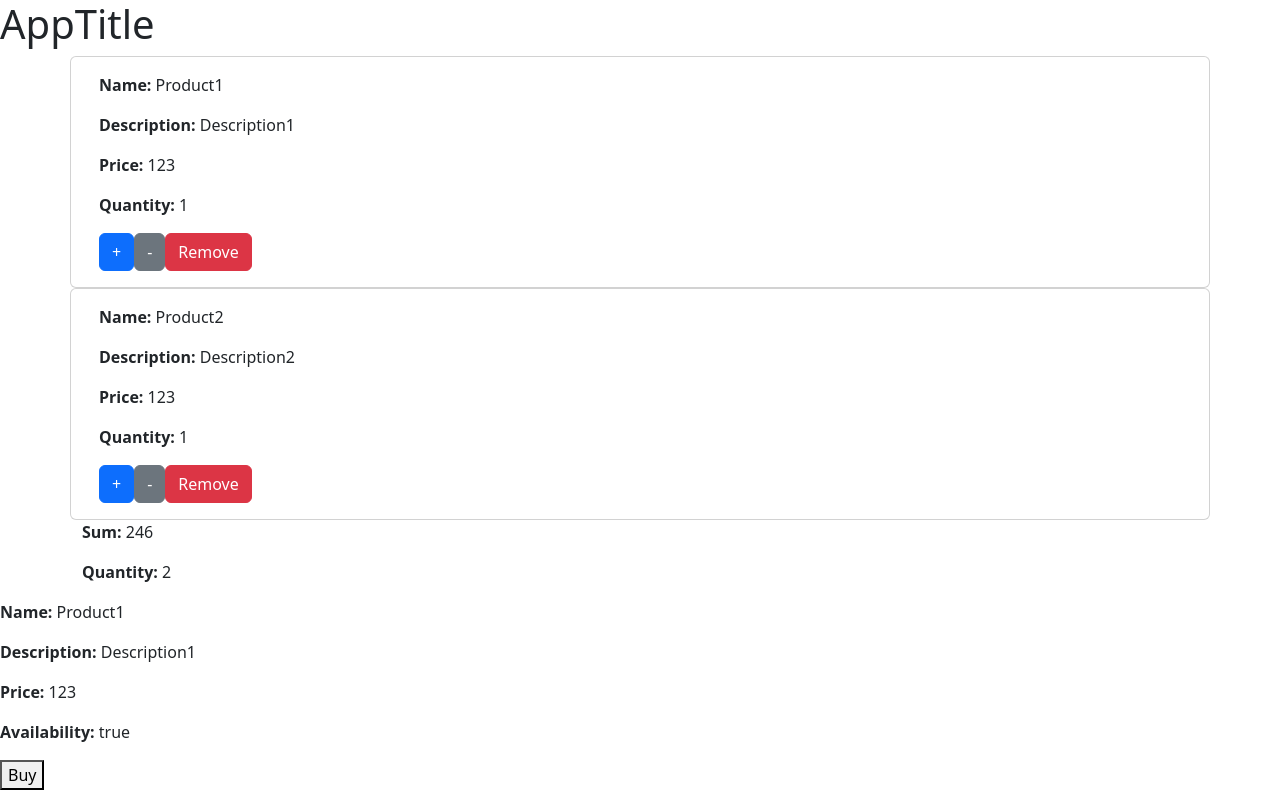
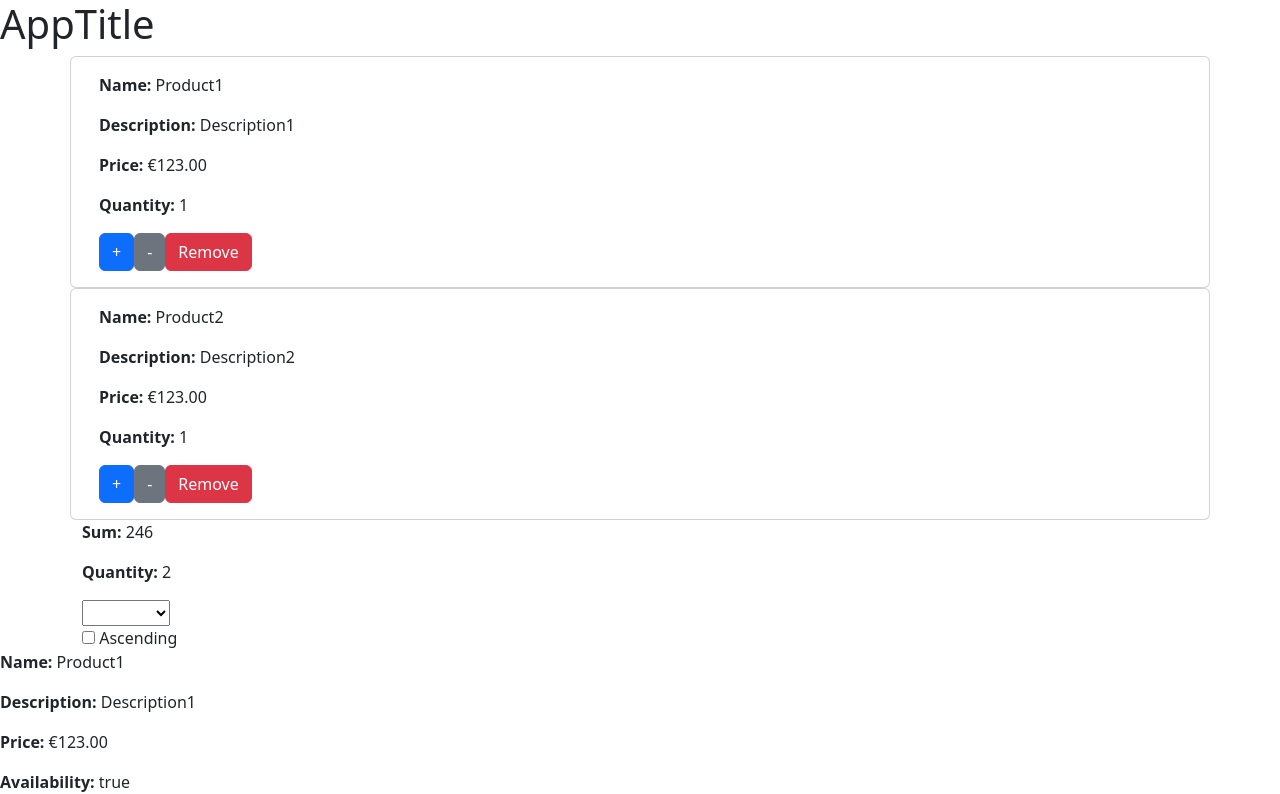
Before and after one commit to Marchelovich/ng-new-shop, an Angular app: page / in a window 1280 px wide. Shown: the top 794 px of the page. Built offline with nearby package versions, Linux system fonts and the light colour scheme.

Commit message:
task4: pipes

```diff
--- a/src/app/cart/cart.module.ts
+++ b/src/app/cart/cart.module.ts
@@ -1,8 +1,8 @@
 import { NgModule } from '@angular/core';
 import { CartListComponent } from './components/cart-list/cart-list.component';
 import { CartItemComponent } from './components/cart-item/cart-item.component';
-import {CommonModule} from "@angular/common";
 import {SharedModule} from "../shared/shared.module";
+import {FormsModule} from "@angular/forms";
 
 @NgModule({
   declarations: [
@@ -10,8 +10,8 @@ import {SharedModule} from "../shared/shared.module";
     CartListComponent,
   ],
     imports: [
-        CommonModule,
         SharedModule,
+        FormsModule,
     ],
   exports: [
     CartItemComponent,
--- a/src/app/cart/components/cart-item/cart-item.component.html
+++ b/src/app/cart/components/cart-item/cart-item.component.html
@@ -2,7 +2,7 @@
   <div class="card-body">
     <p><b>Name:</b> {{item.getProduct().name}}</p>
     <p><b>Description:</b> {{item.getProduct().description}}</p>
-    <p><b>Price:</b> {{item.getProduct().price}}</p>
+    <p><b>Price:</b> {{item.getProduct().price | currency: 'EUR'}}</p>
     <p><b>Quantity:</b> {{item.getQuantity()}}
     <div class="btn-toolbar" role="toolbar" aria-label="Toolbar with button groups">
       <button class="btn btn-primary" (click)="onQuantityIncrease()">+</button>
--- a/src/app/cart/components/cart-list/cart-list.component.html
+++ b/src/app/cart/components/cart-list/cart-list.component.html
@@ -1,7 +1,7 @@
 <div class="container">
   <div *ngIf="getCartItems().length; then cartItems else emptyCart"></div>
   <ng-template #cartItems>
-    <app-cart-item class="row gy-5"  *ngFor="let cartItem of getCartItems(); trackBy: trackByCartItem"
+    <app-cart-item class="row gy-5"  *ngFor="let cartItem of getCartItems() | orderByPipe: selectedSorting: isAscending; trackBy: trackByCartItem"
       [item]="cartItem"
       (quantityDecrease)="onQuantityDecrease($event)"
       (quantityIncrease)="onQuantityIncrease($event)"
@@ -9,6 +9,15 @@
     </app-cart-item>
     <p><b>Sum:</b> {{getCartSum()}}</p>
     <p><b>Quantity:</b> {{getCartQuantity()}}</p>
+
+    <div>
+      <select [(ngModel)]="selectedSorting">
+        <option *ngFor="let option of sortOptions | keyvalue" [value]="option.key">{{ option.value }}</option>
+      </select>
+      <br>
+      <input type="checkbox" [(ngModel)]="isAscending"> Ascending
+    </div>
+
   </ng-template>
   <ng-template #emptyCart>
     <p>Cart is empty</p>
--- a/src/app/cart/components/cart-list/cart-list.component.ts
+++ b/src/app/cart/components/cart-list/cart-list.component.ts
@@ -1,8 +1,9 @@
-import { Component,  QueryList,  ViewChildren} from '@angular/core';
+import {Component, OnInit, QueryList, ViewChildren} from '@angular/core';
 import { CartService } from "../../services/cart.service";
 import {CartItemModel} from "../../models/cart-item.model";
 import {CartItemComponent} from "../cart-item/cart-item.component";
 import {ProductComponent} from "../../../product/components/product/product.component";
+import {ProductModel} from "../../../product/models/product.model";
 
 @Component({
   selector: 'app-cart-list',
@@ -13,6 +14,9 @@ import {ProductComponent} from "../../../product/components/product/product.comp
 export class CartListComponent {
   @ViewChildren(CartItemComponent)
   children!: QueryList<ProductComponent>;
+  sortOptions = {price: 'Price', quantity: 'Quantity', brand: 'Name'};
+  isAscending = false;
+  selectedSorting!: keyof ProductModel;
 
   getCartItems(): Array<CartItemModel> {
     return this.cartService.getProducts();
@@ -44,4 +48,8 @@ export class CartListComponent {
   onDeleteItem(item: CartItemModel): void {
     this.cartService.removeProduct(item)
   }
+
+  ngOnInit(): void {
+    console.log(this.isAscending)
+  }
 }
--- a/src/app/product/components/product-list/product-list.component.html
+++ b/src/app/product/components/product-list/product-list.component.html
@@ -1,3 +1,3 @@
 <div>
-  <app-product (addToCart)="onAddToCart($event)" [product]="product" *ngFor="let product of getProducts()"></app-product>
+  <app-product (addToCart)="onAddToCart($event)" [product]="product" *ngFor="let product of getProducts() | async"></app-product>
 </div>
--- a/src/app/product/components/product/product.component.html
+++ b/src/app/product/components/product/product.component.html
@@ -1,5 +1,5 @@
 <p><b>Name:</b> {{product.name}}</p>
 <p><b>Description:</b> {{product.description}}</p>
-<p><b>Price:</b> {{product.price}}</p>
+<p><b>Price:</b> {{product.price | currency: 'EUR'}}</p>
 <p><b>Availability:</b> {{product.isAvailable}}</p>
 <button (click)="onAddToCart()" [disabled]="!product.isAvailable">Buy</button>
--- a/src/app/product/product.module.ts
+++ b/src/app/product/product.module.ts
@@ -1,7 +1,7 @@
 import { NgModule } from '@angular/core';
 import { ProductComponent } from './components/product/product.component';
 import { ProductListComponent } from './components/product-list/product-list.component';
-import { CommonModule } from "@angular/common";
+import {SharedModule} from "../shared/shared.module";
 
 @NgModule({
   declarations: [
@@ -9,7 +9,7 @@ import { CommonModule } from "@angular/common";
     ProductListComponent,
   ],
   imports: [
-    CommonModule,
+    SharedModule,
   ],
   exports: [
     ProductComponent,
--- a/src/app/product/services/product.service.ts
+++ b/src/app/product/services/product.service.ts
@@ -1,5 +1,6 @@
 import { Injectable } from '@angular/core';
 import { ProductModel } from "../models/product.model";
+import {Observable, of} from "rxjs";
 
 @Injectable({
   providedIn: 'root'
@@ -7,12 +8,12 @@ import { ProductModel } from "../models/product.model";
 
 export class ProductService {
 
-  getProducts(): Array<ProductModel> {
-    return [
+  getProducts(): Observable<any> {
+    return of([
       new ProductModel('Product1', 'Description1', 123),
       new ProductModel('Product2', 'Description2', 123),
       new ProductModel('Product3', 'Description3', 123, false),
-    ];
+    ]);
   }
   constructor() { }
 }
--- /dev/null
+++ b/src/app/shared/pipes/order-by-pipe.pipe.ts
@@ -0,0 +1,17 @@
+import { Pipe, PipeTransform } from '@angular/core';
+import {CartItemModel} from "../../cart/models/cart-item.model";
+import {ProductModel} from "../../product/models/product.model";
+
+@Pipe({
+  name: 'orderByPipe'
+})
+export class OrderByPipePipe implements PipeTransform {
+
+  transform(cartItems: CartItemModel[], key: keyof ProductModel, isAsc: boolean = false) {
+    const order = isAsc ? 1 : -1;
+    return cartItems.sort((a, b) => {
+        return a.getProduct()[key] > b.getProduct()[key] ? order : -order;
+    });
+  }
+
+}
--- a/src/app/shared/shared.module.ts
+++ b/src/app/shared/shared.module.ts
@@ -4,12 +4,15 @@ import { BrowserModule } from '@angular/platform-browser';
 import {FirstComponentComponent} from "./components/first-component/first-component.component";
 import { HighlightDirective } from './directives/highlight.directive';
 import { ClickDirective } from './directives/click.directive';
+import { OrderByPipePipe } from './pipes/order-by-pipe.pipe';
+import {CommonModule} from "@angular/common";
 
 @NgModule({
   declarations: [
     FirstComponentComponent,
     HighlightDirective,
     ClickDirective,
+    OrderByPipePipe,
   ],
   imports: [
     BrowserModule,
@@ -18,6 +21,8 @@ import { ClickDirective } from './directives/click.directive';
         FirstComponentComponent,
         HighlightDirective,
         ClickDirective,
+        OrderByPipePipe,
+        CommonModule
     ],
   providers: [],
   bootstrap: []
```
Also changed, not shown: 2 other files (tests, documents, lock files or other folders).
